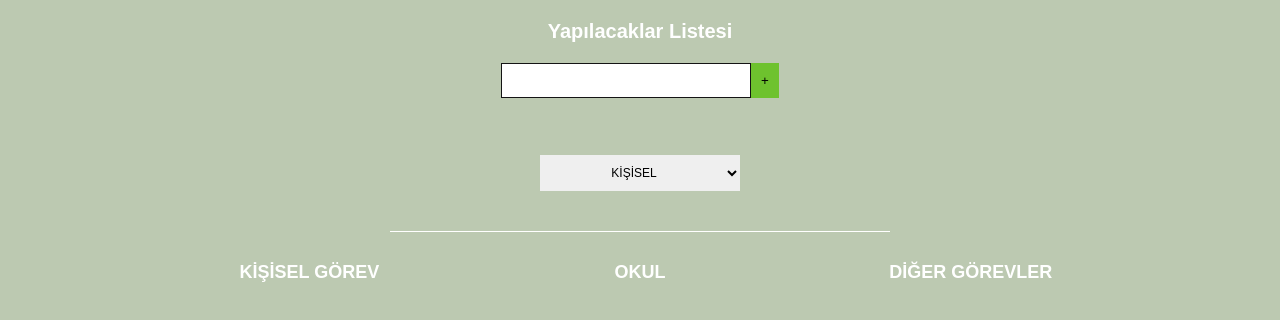
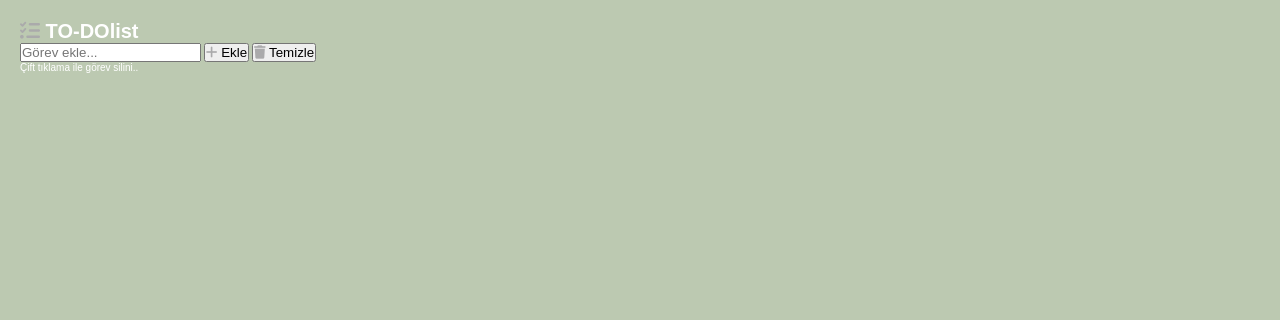
Before and after one commit to fnur21/toDoList, a plain HTML site: page index.html in a window 1280 px wide. Drawn offline with Linux system fonts and the light colour scheme.

Commit message:
Update index.html

```diff
--- a/index.html
+++ b/index.html
@@ -1,50 +1,29 @@
-
-<!DOCTYPE html>
-<html lang="en">
+<!DOCTYPE html> <!--tarayıcıya dosyanın html5 belgesi olduğunu belirtir-->
+<html lang="tr">
 <head>
     <meta charset="UTF-8">
     <meta name="viewport" content="width=device-width, initial-scale=1.0">
-    <title>Todolist</title>
+    <title>TO-DOlist</title>
+    <link rel="stylesheet" href="https://cdnjs.cloudflare.com/ajax/libs/font-awesome/6.4.0/css/all.min.css">
     <link rel="stylesheet" href="styles.css">
-    <link rel="stylesheet" href="https://cdnjs.cloudflare.com/ajax/libs/font-awesome/6.4.2/css/all.min.css" />
 </head>
 <body>
-    <div id="header">
-        <h2> Yapılacaklar Listesi</h2>
-        <div class="todoInput">
-            <input type="text" name="task" id="task">
-            <button type="button" id="taskSend" onclick="addTask()">+</button>
-        </div>
-        <p id="errorMessage">Lütfen bir görev giriniz</p>
-<!--Açılır Kategori Seçim Menüsü-->
-        <select name="todo-option" id="todoOptions">
-            <option value="personal">KİŞİSEL</option>
-            <option value="work">OKUL</option>
-            <option value="other">DİĞER</option>
-        </select>
-        <div style="height: 1px; width: 500px; background-color: white;"></div>
-    </div>
-<!-- Kategoriler -->
-    <div id="categorys">
-<!-- Personal -->
-        <div class="category" id="personal">
-            <h3>KİŞİSEL GÖREV</h3>
-            <div id="personalTasks" class="taskContainer">
+    <div class="app-container">
+        <div class="header">
+            <h1><i class="fas fa-tasks"></i> TO-DOlist</h1>
+            <div class="input-group">
+                <input type="text" id="inputText" placeholder="Görev ekle...">
+                <button id="addTD"><i class="fas fa-plus"></i> Ekle</button>
+                <button id="clearTD"><i class="fas fa-trash"></i> Temizle</button>
             </div>
         </div>
-<!-- Business -->
-        <div class="category" id="business">
-            <h3>OKUL</h3>
-            <div id="businessTasks" class="taskContainer">
 
-            </div>
+        <div class="todo-list" id="toDoContainer">
+            <!-- Görevler buraya eklenecek -->
         </div>
-<!-- Other -->
-        <div class="category" id="other">
-            <h3>DİĞER GÖREVLER</h3>
-            <div id="otherTasks" class="taskContainer">
 
-            </div>
+        <div class="footer">
+            <p>Çift tıklama ile görev silini..</p>
         </div>
     </div>
     <script src="script.js"></script>
```
